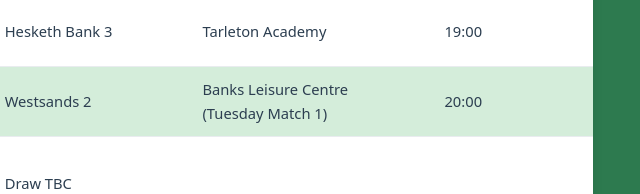
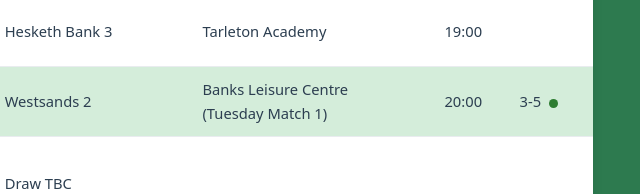
Before and after one commit to Joe13183/Churchtown-badminton, a plain HTML site: page teams/4th.html in a window 1280 px wide. Shown: the part 1544-1738 px from the top of the page, 597-1237 px from the left. Drawn offline with Linux system fonts and the light colour scheme.

Commit message:
Auto-update from Google Sheet sync

```diff
--- a/teams/4th.html
+++ b/teams/4th.html
@@ -109,7 +109,7 @@
 <td class="match-week"><strong>WATKINSON Round 1</strong></td><td><strong>Tue<br>03/Nov/2026</strong></td><td>Home</td><td>Hesketh Bank 3</td><td class="venue">Tarleton Academy</td><td>19:00</td><td class="result"></td></tr>
 <tr>
 <td><strong>09/11/2026</strong></td>
-<td class="match-week"><strong>L7</strong></td><td><strong>Tue<br>10/Nov/2026</strong></td><td>Away</td><td>Westsands 2</td><td class="venue">Banks Leisure Centre (Tuesday Match 1)</td><td>20:00</td><td class="result"></td></tr>
+<td class="match-week"><strong>L7</strong></td><td><strong>Tue<br>10/Nov/2026</strong></td><td>Away</td><td>Westsands 2</td><td class="venue">Banks Leisure Centre (Tuesday Match 1)</td><td>20:00</td><td class="result">3-5 <span class="dot win" title="Win"></span></td></tr>
 <tr>
 <td><strong>09/11/2026</strong></td>
 <td><strong>CUPS Semi-Finals by 21.11.25</strong></td>
```
